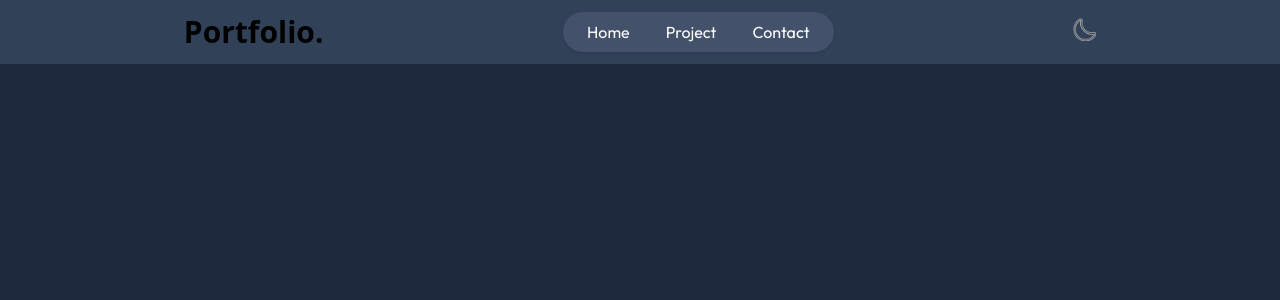
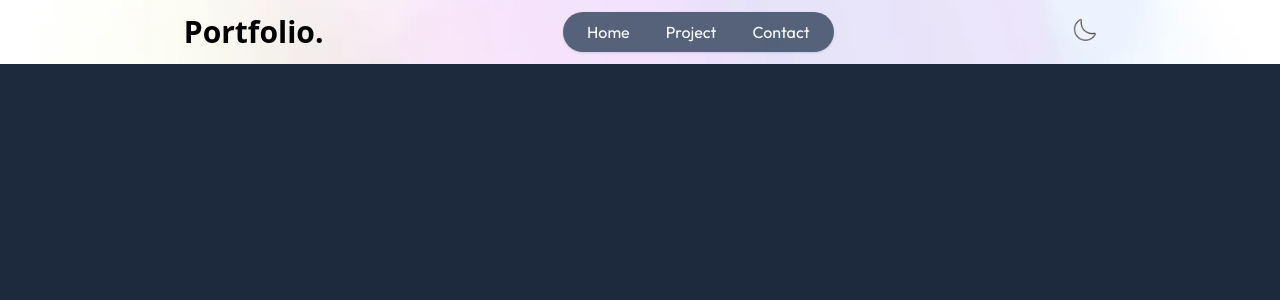
Before and after one commit to rajscriptsGH/Portfolio, a Next.js app: page / in a window 1280 px wide. Shown: the top 300 px of the page. Built offline with nearby package versions, Linux system fonts and the light colour scheme; a web font is replaced by a local one.

Commit message:
navbar done

```diff
--- a/src/app/page.tsx
+++ b/src/app/page.tsx
@@ -2,7 +2,7 @@ import Navbar from "@/components/Navbar";
 
 export default function Home() {
   return (
-    <div className="bg-slate-700 flex flex-col justify-center items-center w-full">
+    <div>
       <Navbar />
     </div>
   );
```
